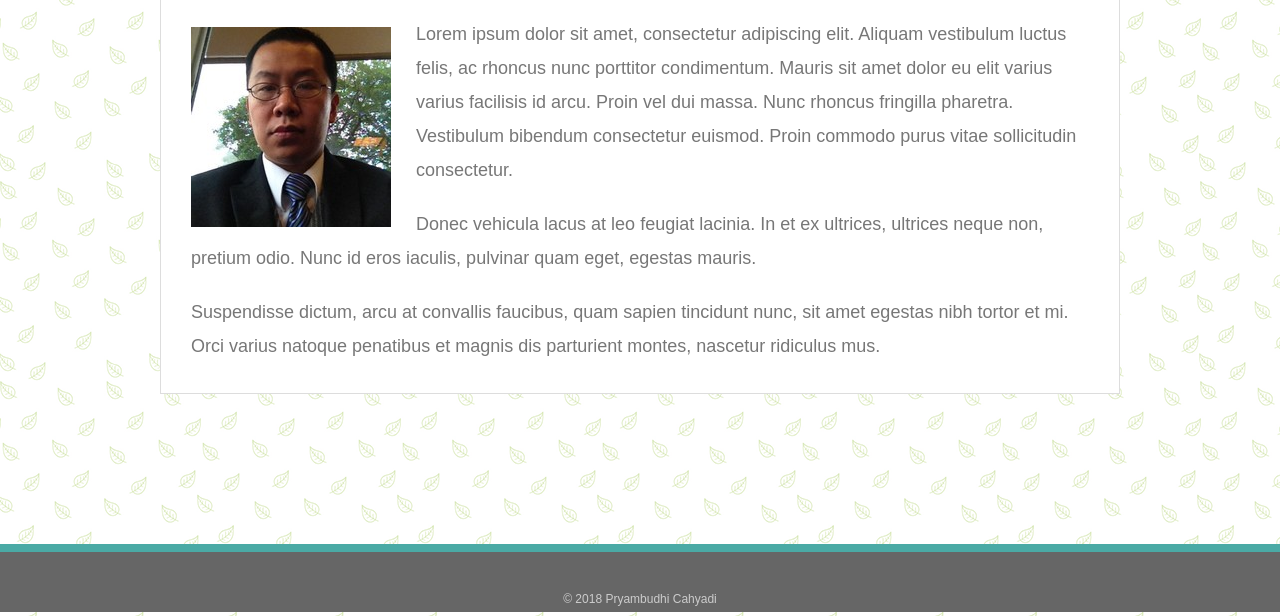
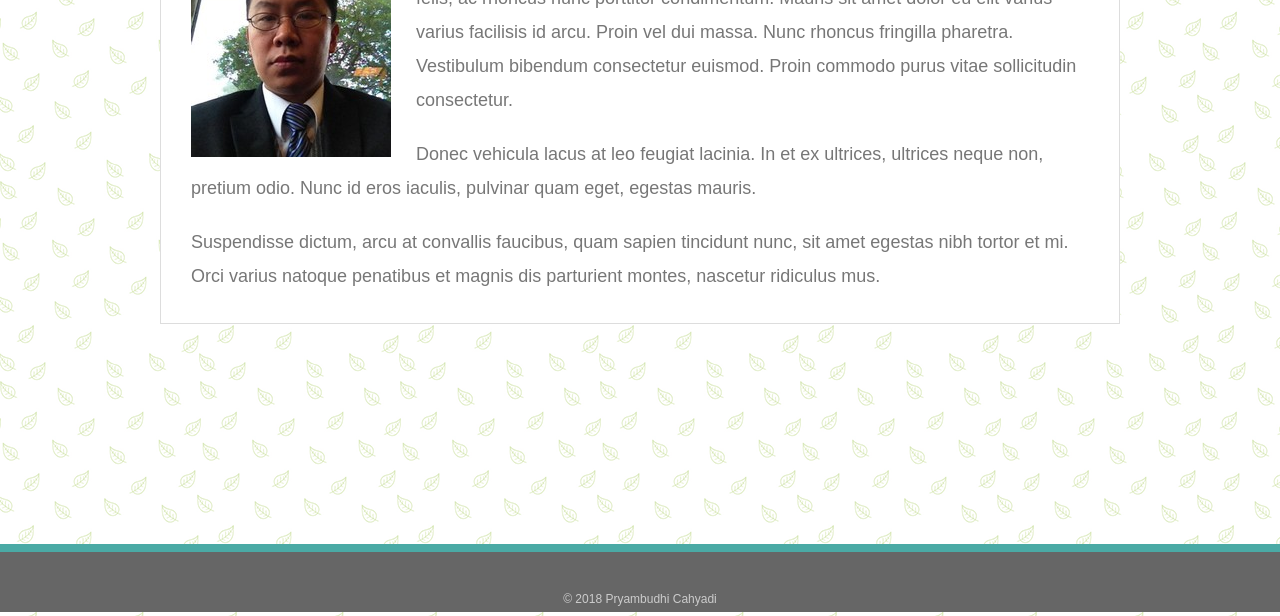
Before and after one commit to tiger2877/Responsive-Portfolio, a plain HTML site: page index.html in a window 1280 px wide. Shown: the part 236-852 px from the top of the page. Drawn offline with Linux system fonts and the light colour scheme.

Commit message:
updated syle.css

```diff
--- a/Assets/css/style.css
+++ b/Assets/css/style.css
@@ -160,7 +160,7 @@ h3, h2 {
 /* main */
 
 #main-container {
-  padding-top: 130px;
+  padding-top: 60px;
   min-height: calc(100vh - 70px);
 }
 
```
